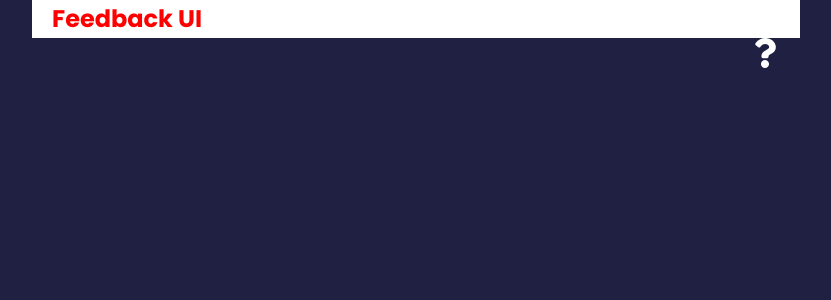
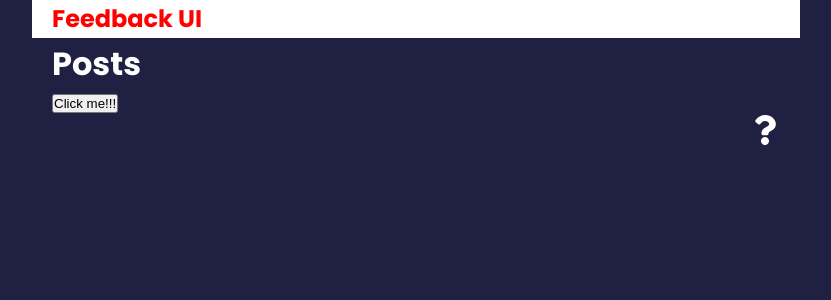
Before and after one commit to GUchechi/Udemy-course, a React (Create React App) app: page /post in a window 1280 px wide. Before the commit this address had no page. Shown: the top 300 px of the page, without its empty margins (224-1055 px from the left). Built offline with nearby package versions, Linux system fonts and the light colour scheme.

Commit message:
added useNavigate

```diff
--- a/src/App.js
+++ b/src/App.js
@@ -41,7 +41,7 @@ function App() {
             </>
           }></Route>
           <Route path='/about' element={<AboutPage/>}/>
-          <Route path='/post/:id/:name' element={<Post/>}/>
+          <Route path='/post' element={<Post/>}/>
         </Routes>
         <AboutPageIconLink />
       </div>
--- a/src/Components/Post.jsx
+++ b/src/Components/Post.jsx
@@ -1,12 +1,22 @@
-import {useParams} from 'react-router-dom'
+import {Navigate, useNavigate} from 'react-router-dom'
 import React from 'react'
 
 const Post = () => {
-    const params = useParams()
+    const status = 200;
+    const navigate = useNavigate()
+
+    const onClick = () => {
+        console.log('Hello')
+        navigate('/about')
+    }
+
+    if(status === 404) {
+        return <Navigate to='notFound'/>
+    }
   return (
     <div>
-        <h1>Post {params.id}</h1>
-        <p>Name:{params.name}</p>
+        <h1>Posts</h1>
+        <button onClick={onClick}>Click me!!!</button>
     </div>
   )
 }
```
